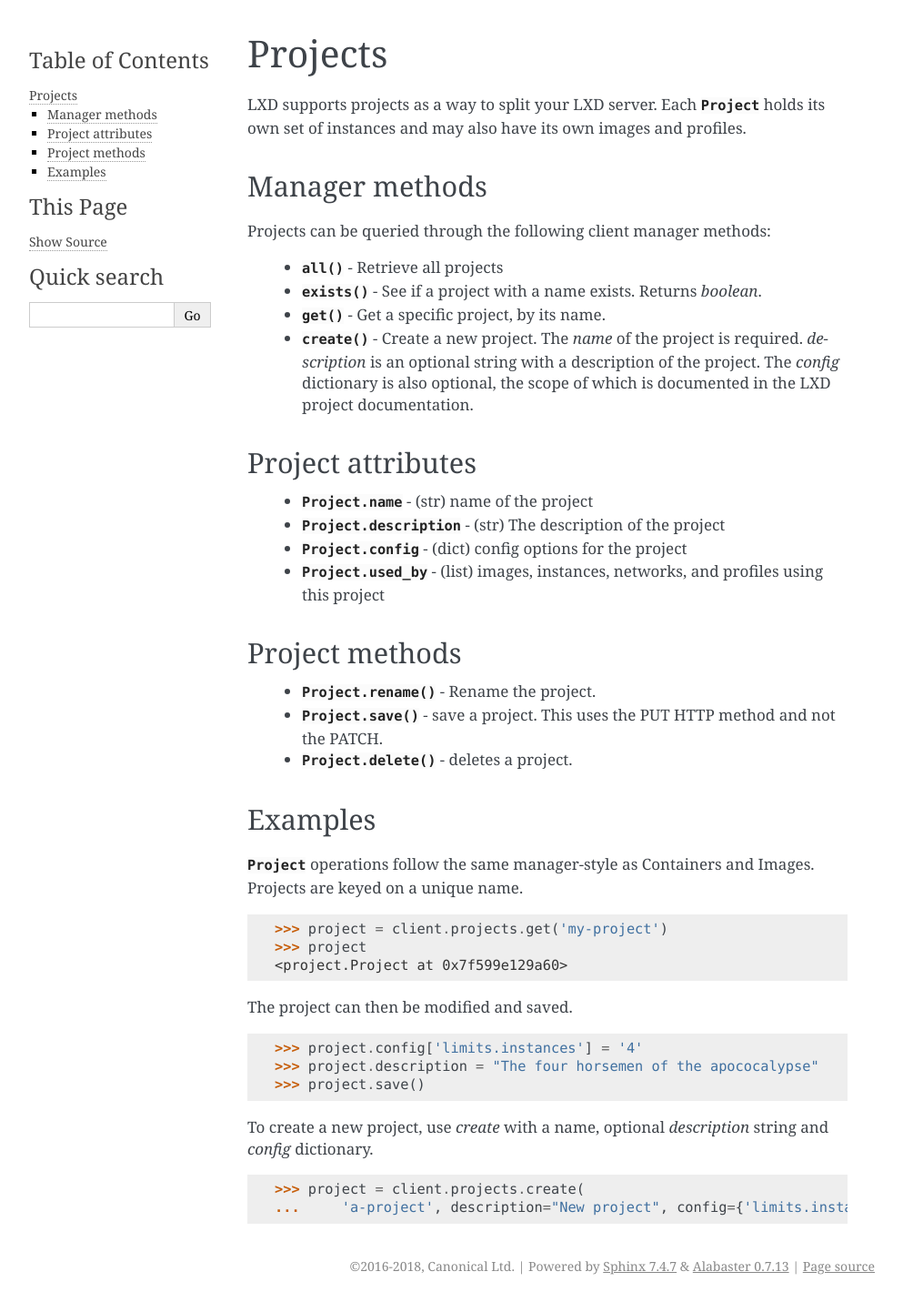
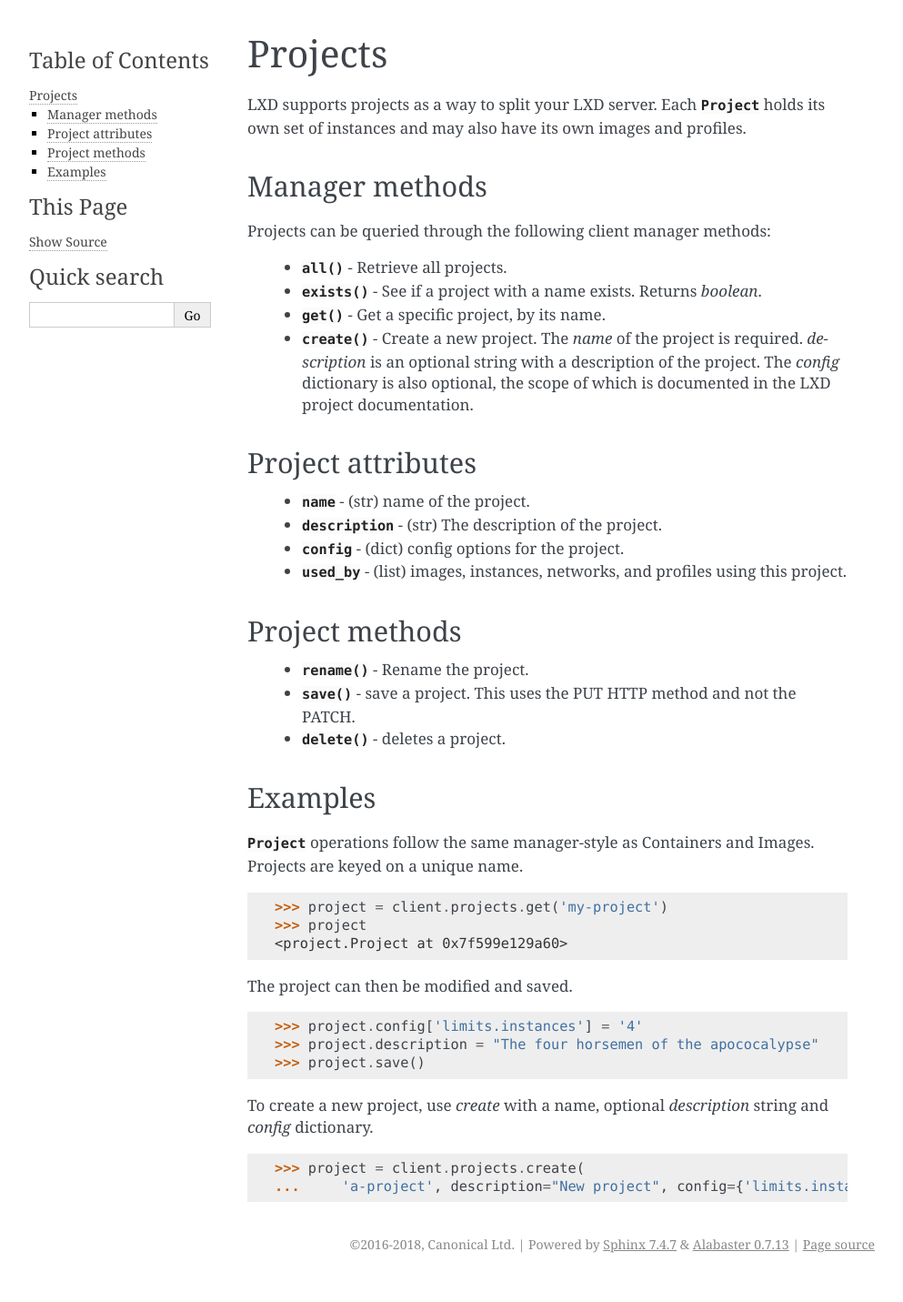
Before and after one commit to canonical/pylxd, a Sphinx documentation site: the page built from doc/source/projects.rst, in a window 1280 px wide. Shown: the whole page at 91% size, without its empty margins (148-1141 px from the left). Built offline with Sphinx 7.4.7, drawn with Linux system fonts in a browser that asks for light colours; after the commit the page ends 1407 px from its top, so only the background shows below that.

Commit message:
Fix autolinking for Project docs.
Signed-off-by: Adam Collard <adam.collard@canonical.com>

```diff
--- a/doc/source/projects.rst
+++ b/doc/source/projects.rst
@@ -12,7 +12,7 @@ Manager methods
 Projects can be queried through the following client manager
 methods:
 
-  - :func:`~Project.all` - Retrieve all projects
+  - :func:`~Project.all` - Retrieve all projects.
   - :func:`~Project.exists` - See if a project with a name exists.  Returns `boolean`.
   - :func:`~Project.get` - Get a specific project, by its name.
   - :func:`~Project.create` - Create a new project. The `name` of the project is required. `description` is an optional string with a description of the project.  The `config` dictionary is also optional, the scope of which is documented in the LXD project documentation.
@@ -21,18 +21,18 @@ methods:
 Project attributes
 ------------------
 
-  - :attr:`Project.name` - (str) name of the project
-  - :attr:`Project.description` - (str) The description of the project
-  - :attr:`Project.config` - (dict) config options for the project
-  - :attr:`Project.used_by` - (list) images, instances, networks, and profiles using this project
+  - :attr:`~Project.name` - (str) name of the project.
+  - :attr:`~Project.description` - (str) The description of the project.
+  - :attr:`~Project.config` - (dict) config options for the project.
+  - :attr:`~Project.used_by` - (list) images, instances, networks, and profiles using this project.
 
 
 Project methods
 ---------------
 
-  - :func:`Project.rename` - Rename the project.
-  - :func:`Project.save` - save a project.  This uses the PUT HTTP method and not the PATCH.
-  - :func:`Project.delete` - deletes a project.
+  - :func:`~Project.rename` - Rename the project.
+  - :func:`~Project.save` - save a project.  This uses the PUT HTTP method and not the PATCH.
+  - :func:`~Project.delete` - deletes a project.
 
 
 Examples
```
